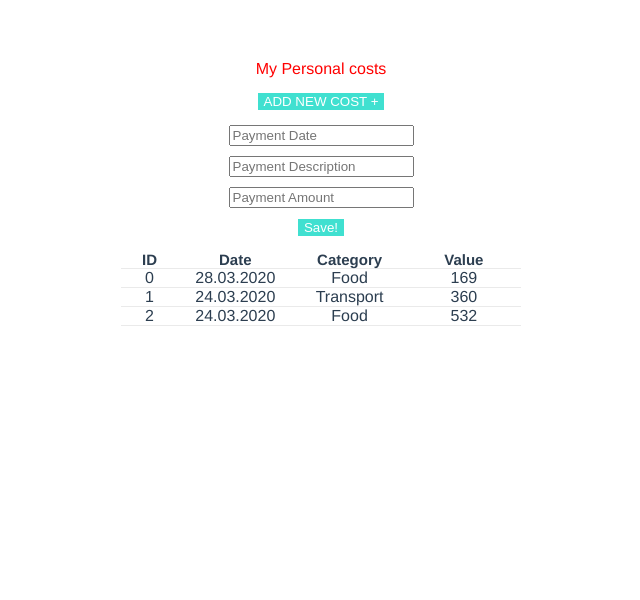
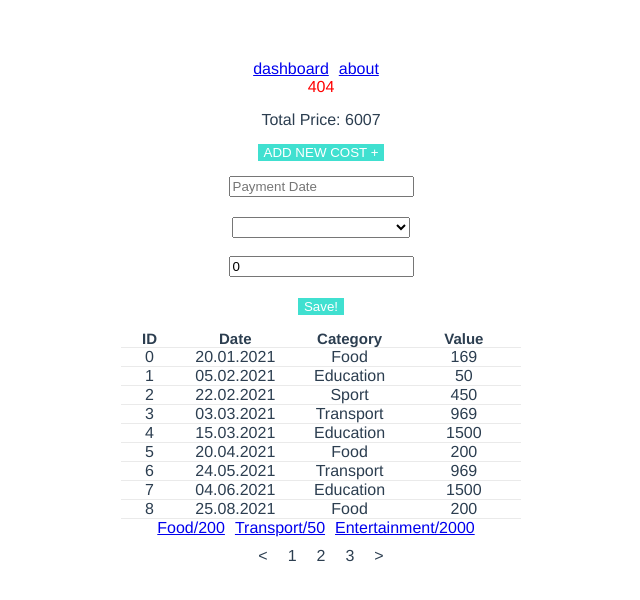
Before and after one commit to marieStamp/vue.project, a Vue app: page /dashboard in a window 1280 px wide. Both pictures are taken after a click on the button "ADD NEW COST +". Shown: the top 600 px of the page, without its empty margins (319-959 px from the left). Built offline with nearby package versions, Linux system fonts and the light colour scheme.

Commit message:
hw5 full

```diff
--- a/package.json
+++ b/package.json
@@ -9,7 +9,9 @@
   },
   "dependencies": {
     "core-js": "^3.6.5",
-    "vue": "^2.6.11"
+    "vue": "^2.6.11",
+    "vue-router": "^3.5.2",
+    "vuex": "^3.6.2"
   },
   "devDependencies": {
     "@vue/cli-plugin-babel": "~4.5.0",
--- a/src/App.vue
+++ b/src/App.vue
@@ -1,55 +1,65 @@
 <template>
   <div id="app">
-    <header>
-      <div class="header">My Personal costs</div>
+    <header class="header">
+      <router-link to="/dashboard">dashboard</router-link>
+      <router-link to="/about">about</router-link>
+      <div @click="goToPage('NotFound')">404</div>
+      <!-- <a href="dashboard">dashboard</a>
+      <a href="about">about</a>
+      <a href="notfound">not found</a> -->
     </header>
     <main>
-      <AddPaymentForm @emitName="methodName" />
-      <PaymentDisplay showItems :items="paymentsList" />
-      {{ fields }}
+      <router-view />
+      <!-- <Dashboard v-if="page === 'dashboard'" />
+      <About v-if="page === 'about'" />
+      <NotFound v-if="page === 'notfound'" /> -->
     </main>
   </div>
 </template>
 
 <script>
-import AddPaymentForm from './components/AddPaymentForm.vue'
-import PaymentDisplay from './components/PaymentDisplay.vue'
+// import About from './views/About.vue'
+// import Dashboard from './views/Dashboard.vue'
+// import NotFound from './views/NotFound.vue'
 export default {
   name: 'App',
   components: {
-    PaymentDisplay,
-    AddPaymentForm
+    // About,
+    // Dashboard,
+    // NotFound
   },
   data: () => ({
-    paymentsList: []
+    // page: 'dashboard'
   }),
   methods: {
-    fetchData () {
-      return [
-        {
-          date: '28.03.2020',
-          category: 'Food',
-          value: 169
-        },
-        {
-          date: '24.03.2020',
-          category: 'Transport',
-          value: 360
-        },
-        {
-          date: '24.03.2020',
-          category: 'Food',
-          value: 532
-        }
-      ]
-    },
-    methodName (data) {
-      this.paymentsList = [...this.paymentsList, data]
+    goToPage (pageName) {
+      this.$router.push({
+        name: pageName
+      })
     }
+    // setPage () {
+    //   this.page = location.pathname.slice(1)
+    // }
   },
-  created () {
-    this.paymentsList = this.fetchData()
+  mounted () {
+    //   const links = document.querySelectorAll('a')
+    //   links.forEach(link => {
+    //     link.addEventListener('click', event => {
+    //       event.preventDefault()
+    //       history.pushState({}, '', link.href)
+    //       this.setPage()
+    //     })
+    //   })
+    //   this.setPage()
+    //   window.addEventListener('popstate', () => {
+    //     this.setPage()
+    //   })
   }
+  // computed: {},
+  // created () {
+  //   this.$store.dispatch('fetchData')
+  //   this.$store.dispatch('fetchCategory')
+  // }
 }
 </script>
 
@@ -64,5 +74,12 @@ export default {
 }
 .header {
   color: red;
+  margin-bottom: 15px;
+  & a {
+    margin-right: 10px;
+    &:hover {
+      color: #40e0d0;
+    }
+  }
 }
 </style>
--- a/src/components/AddPaymentForm.vue
+++ b/src/components/AddPaymentForm.vue
@@ -3,21 +3,22 @@
     <button class="addForm" v-on:click="showItems = !showItems">
       ADD NEW COST +
     </button>
-    <div class="form" v-if="showItems">
+    <div class="form" v-if="showItems" :data="data">
       <input
         class="formField"
         placeholder="Payment Date"
         v-model="date"
       /><br />
+      <SelectCategory
+        :categories="categories"
+        @changeCategory="changeCategory"
+      />
+      <br />
       <input
-        class="formField"
-        placeholder="Payment Description"
-        v-model="category"
-      /><br />
-      <input
+        type="number"
         class="formField"
         placeholder="Payment Amount"
-        v-model="value"
+        v-model.number="amount"
       /><br />
       <button class="saveBtn" @click="onSaveClick">Save!</button>
     </div>
@@ -25,39 +26,60 @@
 </template>
 
 <script>
+import { mapGetters, mapActions, mapMutations } from 'vuex'
+import SelectCategory from './SelectCategory.vue'
+
 export default {
   name: 'AddPaymentForm',
+  components: { SelectCategory },
+  props: {
+    data: Object
+  },
   data () {
     return {
-      value: '',
+      date: '',
       category: '',
-      date: ''
+      amount: '',
+      showItems: false
     }
   },
-  props: {
-    showItems: {
-      type: Boolean,
-      default: false
+  methods: {
+    ...mapActions(['fetchCategory', 'fetchData']),
+    ...mapMutations(['addDataToPaymentsList']),
+    changeCategory (selected) {
+      this.category = selected
+    },
+    onSaveClick () {
+      const { category, amount } = this
+      const data = {
+        date: this.date || this.getCurrentDate,
+        category,
+        amount
+      }
+      this.addDataToPaymentsList(data)
     }
   },
   computed: {
+    ...mapGetters({
+      categories: 'getCategoryList'
+    }),
     getCurrentDate () {
       const today = new Date()
       const d = today.getDate()
       const m = today.getMonth() + 1
       const y = today.getFullYear()
       return `${d}.${m}.${y}`
+    },
+    getAmountFromRoute () {
+      return Number(this.$route.query?.value || '')
     }
   },
-  methods: {
-    onSaveClick () {
-      const data = {
-        value: this.value,
-        category: this.category,
-        date: this.date || this.getCurrentDate
-      }
-      this.$emit('emitName', data)
+  created () {
+    this.fetchData()
+    if (!this.categories.length) {
+      this.fetchCategory()
     }
+    this.amount = this.getAmountFromRoute
   }
 }
 </script>
@@ -73,7 +95,7 @@ export default {
   margin-bottom: 15px;
 }
 .formField {
-  margin-bottom: 10px;
+  margin-bottom: 20px;
 }
 .saveBtn {
   background-color: #40e0d0;
--- /dev/null
+++ b/src/components/Pagination.vue
@@ -0,0 +1,55 @@
+<template>
+  <div class="pagination_wrapper">
+    <div @click="onClick(curPage - 1)">&lt;</div>
+    <div
+      v-for="(i, index) in amount"
+      :key="index"
+      :class="{ active: curPage === i }"
+      @click="onClick(i)"
+    >
+      {{ i }}
+    </div>
+    <div @click="onClick(curPage + 1)">&gt;</div>
+  </div>
+</template>
+
+<script>
+export default {
+  name: 'Pagination',
+  props: {
+    numOfPages: Number,
+    curPage: Number,
+    length: Number
+  },
+  computed: {
+    amount () {
+      return Math.ceil(this.length / this.numOfPages)
+    }
+  },
+  methods: {
+    onClick (p) {
+      if (p < 1 || p > this.amount) {
+        return
+      }
+      this.$emit('paginate', p)
+    }
+  }
+}
+</script>
+
+<style lang="scss" scoped>
+.pagination {
+  &_wrapper {
+    display: flex;
+    justify-content: center;
+    & > div {
+      padding: 10px;
+      cursor: pointer;
+    }
+  }
+}
+.active {
+  background-color: #40e0d0;
+  color: white;
+}
+</style>
--- a/src/components/PaymentDisplay.vue
+++ b/src/components/PaymentDisplay.vue
@@ -10,7 +10,7 @@
       <div class="table__cell" title="ID">{{ index }}</div>
       <div class="table__cell" title="Date">{{ item.date }}</div>
       <div class="table__cell">{{ item.category }}</div>
-      <div class="table__cell">{{ item.value }}</div>
+      <div class="table__cell">{{ item.amount }}</div>
     </div>
   </div>
 </template>
--- /dev/null
+++ b/src/components/SelectCategory.vue
@@ -0,0 +1,48 @@
+<template>
+  <div>
+    <select class="select_category" v-model="selected" @change="changeCategory">
+      <option v-for="(option, index) in categories" :key="index">
+        {{ option }}
+      </option>
+    </select>
+  </div>
+</template>
+
+<script>
+export default {
+  name: 'SelectCategory',
+  props: {
+    categories: {
+      type: Array,
+      default: () => []
+    }
+  },
+  data () {
+    return {
+      selected: ''
+    }
+  },
+  methods: {
+    changeCategory () {
+      this.$emit('changeCategory', this.selected)
+    }
+  },
+  computed: {
+    getCategoryFromRoute () {
+      return this.$route.params?.category || null
+    }
+  },
+  created () {
+    if (this.getCategoryFromRoute) {
+      this.selected = this.getCategoryFromRoute
+      this.$emit('changeCategory', this.selected)
+    }
+  }
+}
+</script>
+<style lang="scss" scoped>
+.select_category {
+  width: 178.67px;
+  height: 21.11px;
+}
+</style>
--- /dev/null
+++ b/src/router/index.js
@@ -0,0 +1,62 @@
+import Vue from 'vue'
+import Router from 'vue-router'
+
+import Dashboard from '../views/Dashboard.vue'
+import About from '../views/About.vue'
+import NotFound from '../views/NotFound.vue'
+
+Vue.use(Router)
+
+const router = new Router({
+  mode: 'history',
+  routes: [
+    {
+      path: '/dashboard',
+      name: 'dashboard',
+      component: Dashboard
+    },
+    // {
+    //   path: '/dashboard/:page',
+    //   name: 'dashboard',
+    //   component: Dashboard
+    // },
+    {
+      path: '/add/payment/:category',
+      name: 'AddPaymentFormLink',
+      component: Dashboard
+    },
+    {
+      path: '/about',
+      name: 'About',
+      component: About
+    },
+    {
+      path: '/404',
+      name: 'NotFound',
+      component: NotFound
+    }
+    // {
+    //   path: '*',
+    //   component: NotFound
+    // }
+  ]
+})
+
+// const user = false
+// router.beforeEach((to, from, next) => {
+//   if (!user && to.name !== 'NotFound') {
+//     next({ name: 'NotFound' })
+//   } else {
+//     next()
+//   }
+// })
+
+const titles = {
+  dashboard: 'dashboard',
+  About: 'About',
+  NotFound: 'NotFound'
+}
+router.afterEach((to, from) => {
+  document.title = titles[to.name]
+})
+export default router
--- /dev/null
+++ b/src/store/index.js
@@ -0,0 +1,82 @@
+import Vue from 'vue'
+import Vuex from 'vuex'
+
+Vue.use(Vuex)
+
+export default new Vuex.Store({
+  state: {
+    paymentsList: [],
+    categoryList: []
+  },
+  mutations: {
+    setPaymentsListData (state, payload) {
+      state.paymentsList = payload
+    },
+    setCategoryList (state, payload) {
+      state.categoryList = payload
+    },
+    addDataToPaymentsList (state, payload) {
+      state.paymentsList.push(payload)
+    }
+  },
+  actions: {
+    fetchData ({ commit }) {
+      return new Promise(resolve => {
+        setTimeout(() => {
+          const items = []
+          const pages = {
+            page1: [
+              { id: 1, date: '20.01.2021', category: 'Food', amount: 169 },
+              { id: 2, date: '05.02.2021', category: 'Education', amount: 50 },
+              { id: 3, date: '22.02.2021', category: 'Sport', amount: 450 }
+            ],
+            page2: [
+              { id: 4, date: '03.03.2021', category: 'Transport', amount: 969 },
+              {
+                id: 5,
+                date: '15.03.2021',
+                category: 'Education',
+                amount: 1500
+              },
+              { id: 6, date: '20.04.2021', category: 'Food', amount: 200 }
+            ],
+            page3: [
+              { id: 7, date: '24.05.2021', category: 'Transport', amount: 969 },
+              {
+                id: 8,
+                date: '04.06.2021',
+                category: 'Education',
+                amount: 1500
+              },
+              { id: 9, date: '25.08.2021', category: 'Food', amount: 200 }
+            ]
+          }
+          for (const pagesKey in pages) {
+            pages[pagesKey].forEach(item => {
+              items.push(item)
+            })
+          }
+          resolve(items)
+        }, 2000)
+      }).then(res => {
+        commit('setPaymentsListData', res)
+      })
+    },
+    fetchCategory ({ commit }) {
+      return new Promise(resolve => {
+        setTimeout(() => {
+          resolve(['Food', 'Transport', 'Education', 'Sport', 'Entertainment'])
+        }, 1000)
+      }).then(res => {
+        commit('setCategoryList', res)
+      })
+    }
+  },
+  getters: {
+    getPaymentsList: state => state.paymentsList,
+    getPaymentsListFullPrice: state => {
+      return state.paymentsList.reduce((res, cur) => res + cur.amount, 0)
+    },
+    getCategoryList: state => state.categoryList
+  }
+})
--- /dev/null
+++ b/src/views/About.vue
@@ -0,0 +1,11 @@
+<template>
+  <div>About</div>
+</template>
+
+<script>
+export default {
+  name: 'About'
+}
+</script>
+
+<style></style>
--- /dev/null
+++ b/src/views/Dashboard.vue
@@ -0,0 +1,72 @@
+<template>
+  <div>
+    Total Price: {{ getFPV }}
+    <AddPaymentForm />
+    <PaymentDisplay :items="getPaymentsList" />
+    <router-link to="/add/payment/Food?value=200" class="payments"
+      >Food/200</router-link
+    >
+    <router-link to="/add/payment/Transport?value=50" class="payments"
+      >Transport/50</router-link
+    >
+    <router-link to="/add/payment/Entertainment?value=2000" class="payments"
+      >Entertainment/2000</router-link
+    >
+    <Pagination
+      :curPage="page"
+      :numOfPages="n"
+      :length="getPaymentsList.length"
+      @paginate="changePage"
+    />
+  </div>
+</template>
+
+<script>
+import AddPaymentForm from '../components/AddPaymentForm.vue'
+import PaymentDisplay from '../components/PaymentDisplay.vue'
+import { mapMutations, mapGetters, mapActions } from 'vuex'
+import Pagination from '../components/Pagination.vue'
+export default {
+  components: {
+    PaymentDisplay,
+    AddPaymentForm,
+    Pagination
+  },
+  name: 'Dashboard',
+  data: () => ({
+    page: 1,
+    n: 3
+  }),
+  methods: {
+    ...mapMutations(['setPaymentsListData']),
+    ...mapActions(['fetchData', 'fetchCategory']),
+    changePage (p) {
+      this.page = p
+    }
+  },
+  computed: {
+    ...mapGetters(['getFPV', 'getPaymentsList', 'getCategoryList']),
+    getFPV () {
+      return this.$store.getters.getPaymentsListFullPrice
+    },
+    paymentsList () {
+      return this.$store.getters.getPaymentsList
+    },
+    currentElements () {
+      const { n, page } = this
+      return this.paymentsList.slice(n * (page - 1), n * (page - 1) + n)
+    }
+  },
+  created () {
+    this.page = Number(this.$route.params.page)
+    this.$store.dispatch('fetchData')
+    this.$store.dispatch('fetchCategory')
+  }
+}
+</script>
+
+<style lang="scss" scope>
+.payments {
+  margin-right: 10px;
+}
+</style>
--- /dev/null
+++ b/src/views/NotFound.vue
@@ -0,0 +1,11 @@
+<template>
+  <div>Not Found</div>
+</template>
+
+<script>
+export default {
+  name: 'NotFound'
+}
+</script>
+
+<style></style>
```
Also changed, not shown: src/main.js (+6 -1 lines), 1 other file (tests, documents, lock files or other folders).
